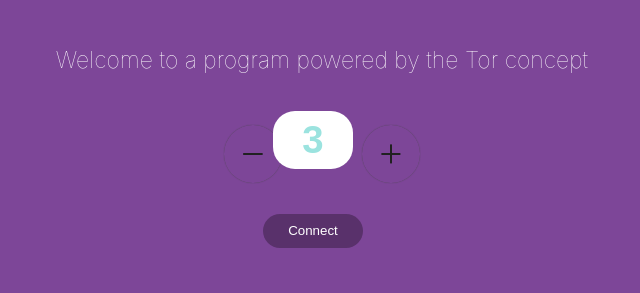
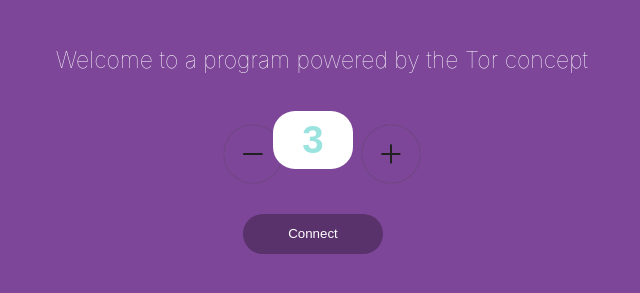
Before and after one commit to ZivSi/tor-network, an Electron app: page electron-client-app/src/index.html in a window 1200 px wide. Shown: the part 133-426 px from the top of the page, without its empty margins (278-918 px from the left). Drawn offline with Linux system fonts and the light colour scheme.

Commit message:
Added click effect for the button

```diff
--- a/electron-client-app/src/index.css
+++ b/electron-client-app/src/index.css
@@ -11,10 +11,10 @@
   background: #7D4698;
   text-align: center;
 
-  color:#fff;
-  font-weight:100;
-  font-size:1.2em;
-  margin-bottom:10px;
+  color: #fff;
+  font-weight: 100;
+  font-size: 1.2em;
+  margin-bottom: 10px;
 }
 
 .container {
@@ -38,12 +38,18 @@
 }
 
 input[type="button"] {
-  background: #59316B ! important;
+  background: #59316B;
   color: #fff;
-  position:relative;
+  position: relative;
   top: 25px;
-  width: 100px;
+  width: 140px;
+  height: 40px;
   cursor: pointer;
+  transition: background-color 0.3s ease; /* Add transition for smooth animation */
+}
+
+input[type="button"]:active {
+  background-color: #230721; /* Change background color on click */
 }
 
 #errormessage {
@@ -72,7 +78,7 @@
 }
 
 .number-input button {
-  outline:none;
+  outline: none;
   -webkit-appearance: none;
   background-color: transparent;
   border: none;
@@ -84,7 +90,7 @@
   margin: 0;
   position: relative;
   box-shadow: 0px 0px 1px #474747;
-    border-radius: 50%;
+  border-radius: 50%;
 }
 
 .number-input button:before,
@@ -97,6 +103,7 @@
   background-color: #212121;
   transform: translate(-50%, -50%);
 }
+
 .number-input button.plus:after {
   transform: translate(-50%, -50%) rotate(90deg);
 }
@@ -111,5 +118,5 @@
   height: 3rem;
   font-weight: bold;
   text-align: center;
-  color:#9be3df;
+  color: #9be3df;
 }
--- a/electron-client-app/src/render.js
+++ b/electron-client-app/src/render.js
@@ -30,9 +30,8 @@
         event.target.value = showError ? 3 : event.target.value;
 
 
-        // Conditions will have better runtime than each time set the visibilty
+        // Conditions will have better runtime than each time set the visibilty every time
         if (showError && !errorShown) {
-            errorTextView.style.display = 'inline';
             setVisibility(errorTextView, true);
             errorShown = true;
         } else if (!showError && errorShown) {
```
